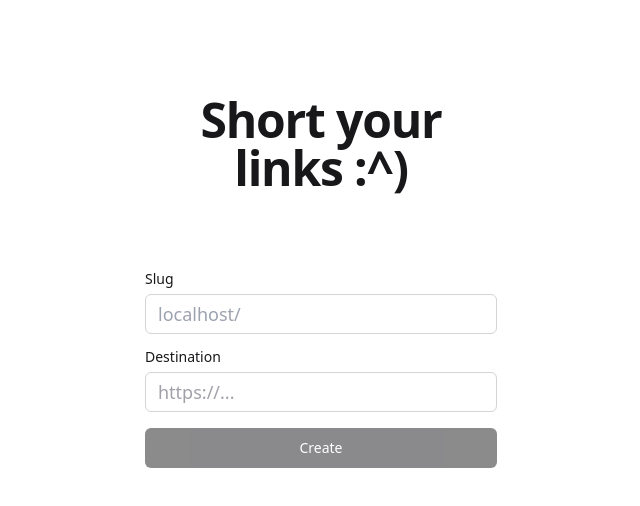
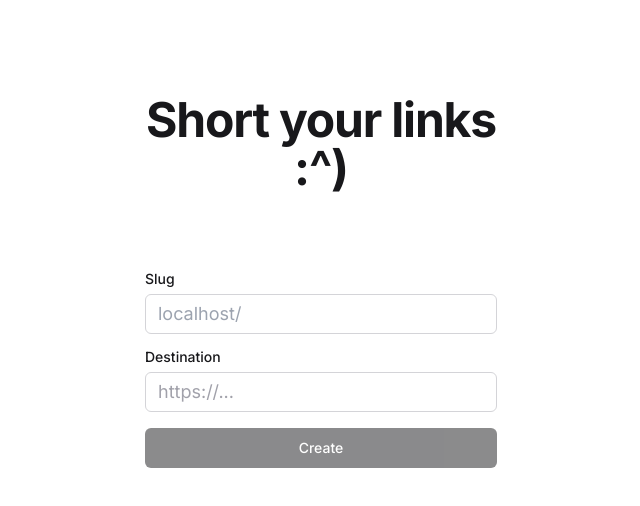
Before and after one commit to emicba/eee.ar, a Next.js app: page / in a window 1280 px wide. Shown: the top 506 px of the page, without its empty margins (319-959 px from the left). Built offline with nearby package versions, Linux system fonts and the light colour scheme.

Commit message:
set a cooler font

```diff
--- a/src/pages/_app.tsx
+++ b/src/pages/_app.tsx
@@ -1,6 +1,24 @@
 import '@/styles/globals.css';
+import { Inter } from '@next/font/google';
 import type { AppProps } from 'next/app';
+import Head from 'next/head';
+
+const inter = Inter({
+  display: 'swap',
+  subsets: ['latin'],
+});
 
 export default function App({ Component, pageProps }: AppProps) {
-  return <Component {...pageProps} />;
+  return (
+    <>
+      <Head>
+        <style>{`
+        :root {
+          --font-sans: ${inter.style.fontFamily}
+        }
+      `}</style>
+      </Head>
+      <Component {...pageProps} />
+    </>
+  );
 }
--- a/tailwind.config.js
+++ b/tailwind.config.js
@@ -1,8 +1,14 @@
+const { fontFamily } = require('tailwindcss/defaultTheme');
+
 /** @type {import('tailwindcss').Config} */
 module.exports = {
   content: ['./src/**/*.{ts,tsx}'],
   theme: {
-    extend: {},
+    extend: {
+      fontFamily: {
+        sans: ['var(--font-sans)', ...fontFamily.sans],
+      },
+    },
   },
   plugins: [],
 };
```
